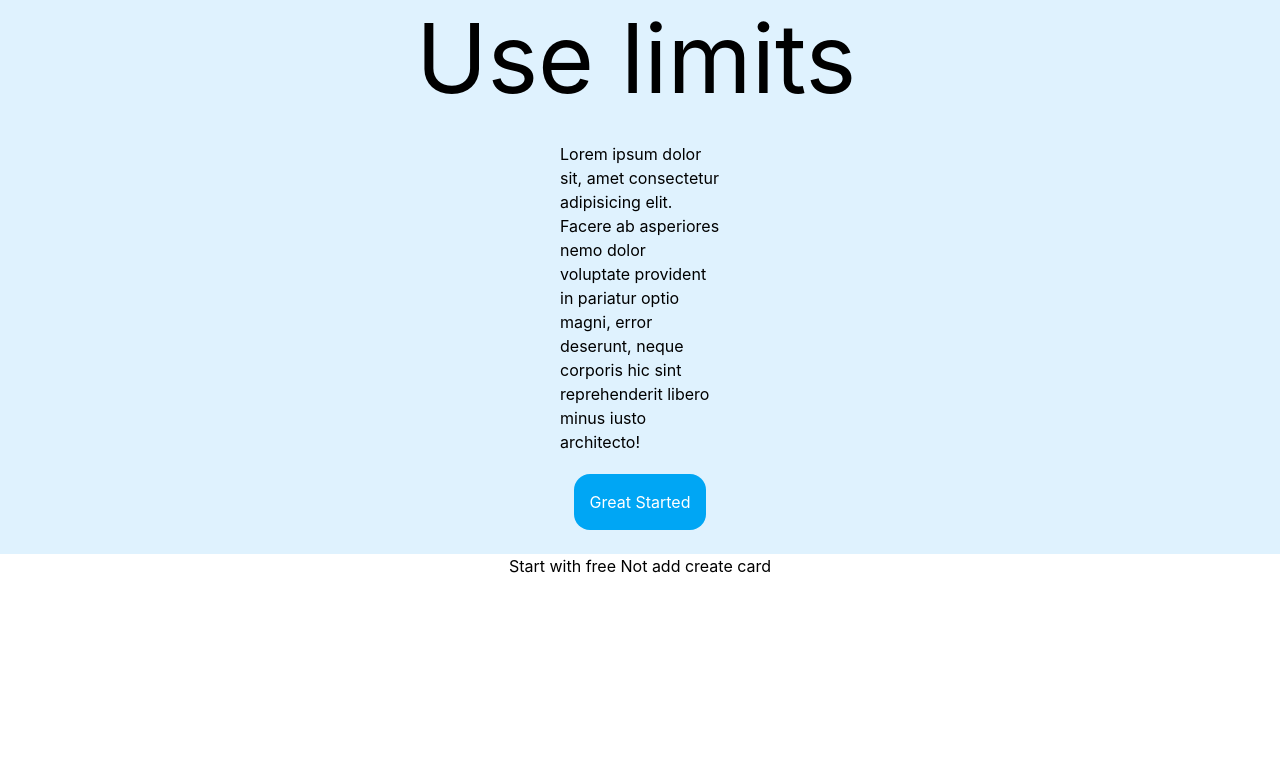
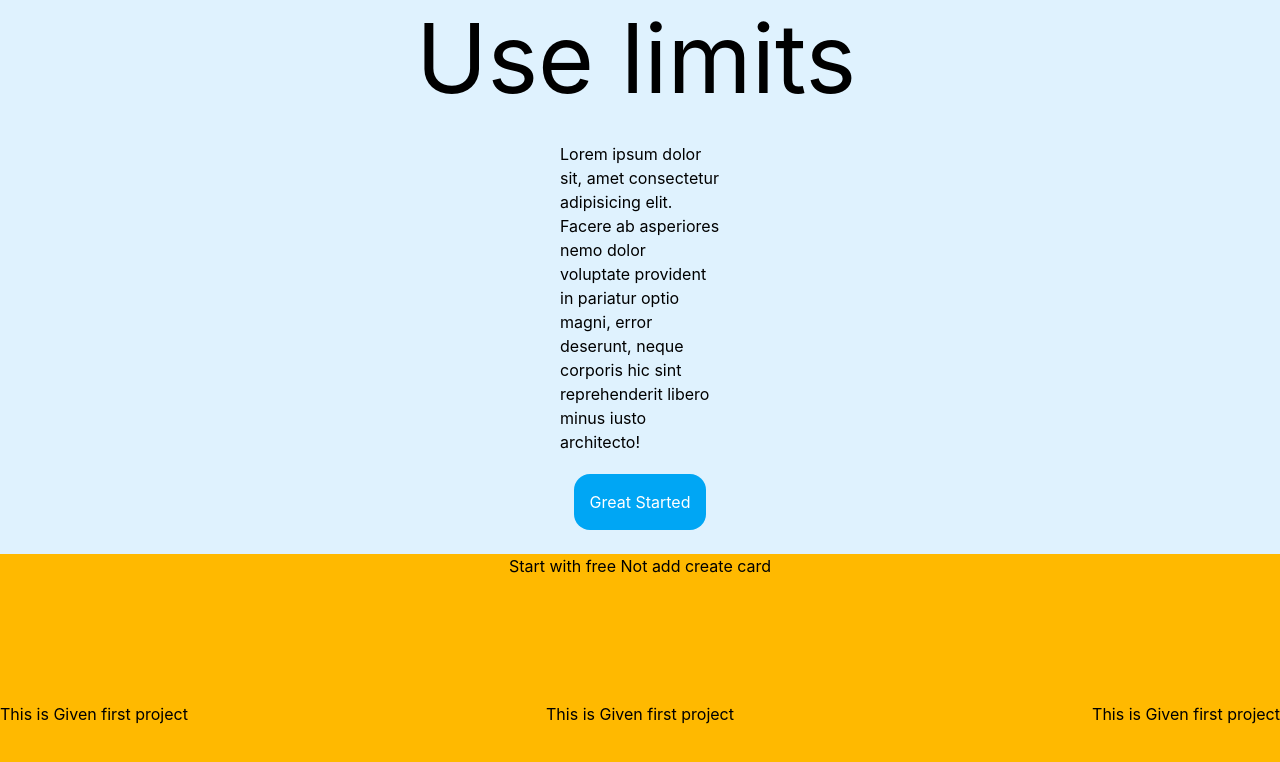
Before and after one commit to Satyamk127/Tailwind, a React (Vite) app in the folder 10-day/: page / in a window 1280 px wide. Shown: the part 336-1098 px from the top of the page. Before the commit the page ends 914 px from the top, so only its background shows below. Built offline with nearby package versions, Linux system fonts and the light colour scheme.

Commit message:
chage mid

```diff
--- a/10-day/src/App.jsx
+++ b/10-day/src/App.jsx
@@ -4,6 +4,7 @@ import viteLogo from '/vite.svg'
 import './App.css'
 import Nav from './Nav'
 import Header from './Header'
+import Mid from './Mid'
 
 function App() {
   const [count, setCount] = useState(0)
@@ -12,6 +13,7 @@ function App() {
     <>
     <Nav/>
     <Header/>
+   <Mid/>
 
 
 
--- /dev/null
+++ b/10-day/src/Mid.jsx
@@ -0,0 +1,13 @@
+function Mid() {
+  return (
+    <>
+
+      <div className="flex justify-between items-center h-80  bg-amber-400 ">
+        <div><p>This is Given first project</p></div>
+        <div><p>This is Given first project</p></div>
+        <div><p>This is Given first project</p></div>
+      </div>
+    </>
+  );
+}
+export default  Mid;
```
